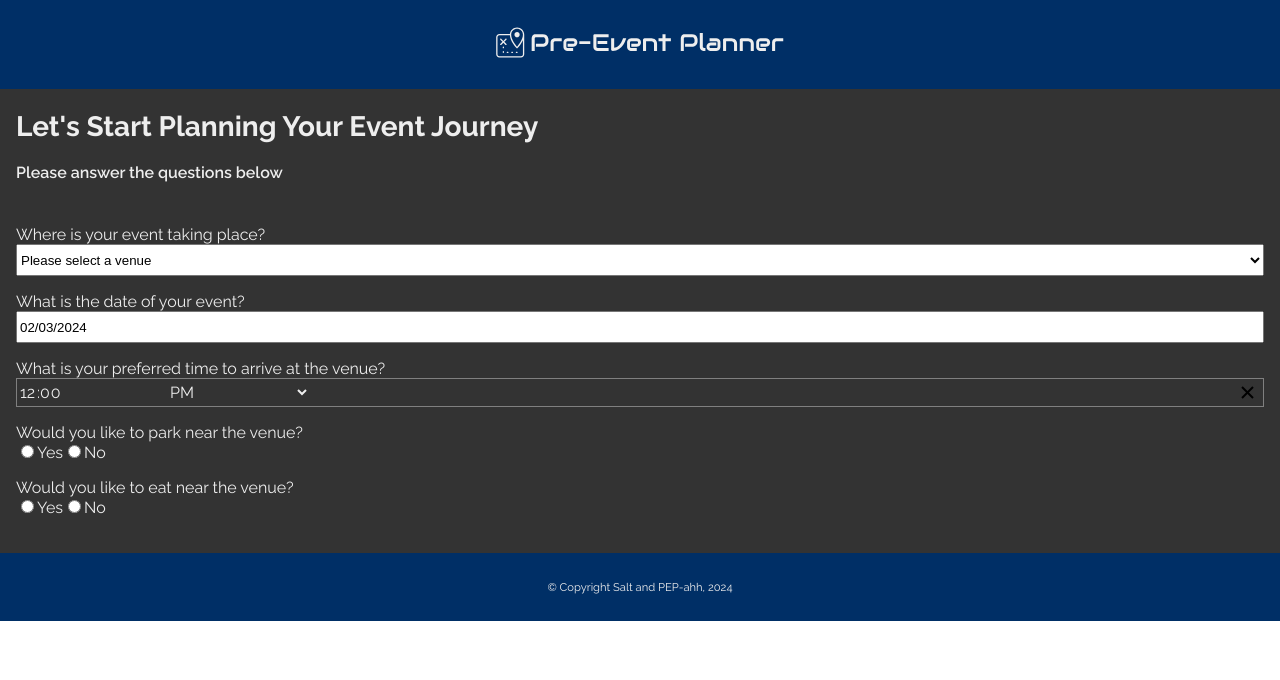
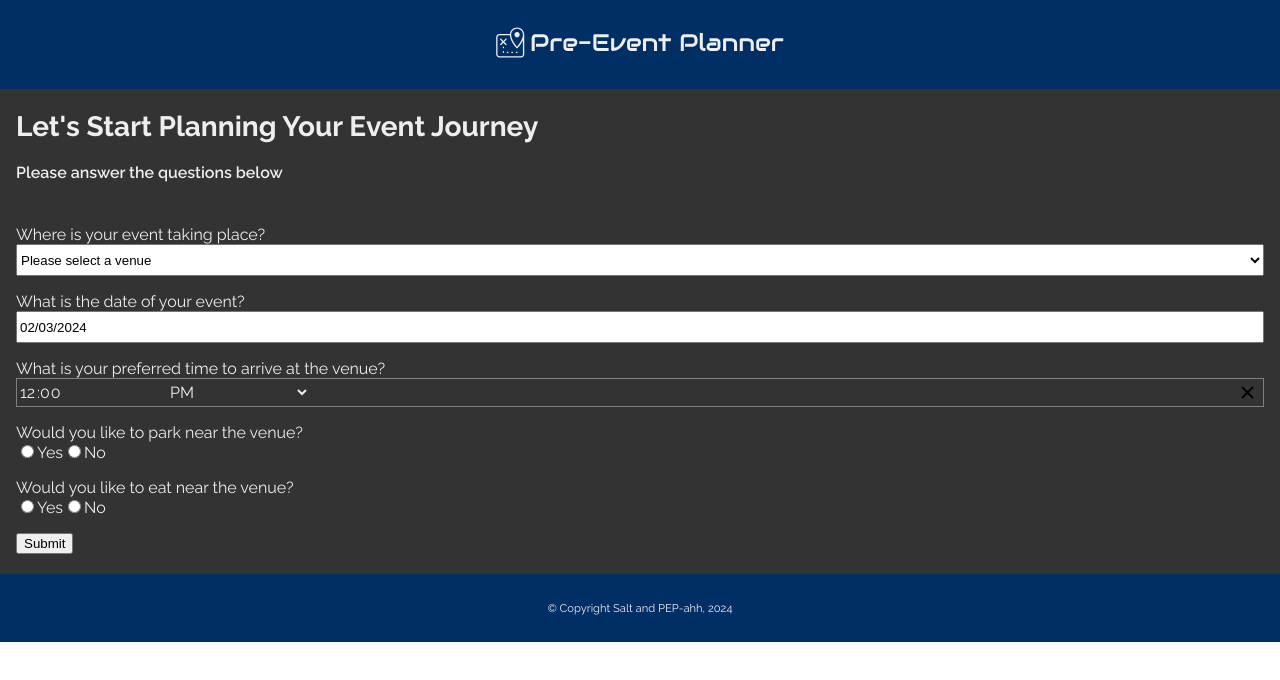
Before and after one commit to strawnz/cj-astronomo-capstone, a React (Create React App) app: page /form in a window 1280 px wide. Shown: the top 680 px of the page. Built offline with nearby package versions, Linux system fonts and the light colour scheme.

Commit message:
Add submit button

```diff
--- a/src/pages/ItineraryFormPage/ItineraryFormPage.js
+++ b/src/pages/ItineraryFormPage/ItineraryFormPage.js
@@ -169,6 +169,11 @@ function ItineraryFormPage() {
                             </div>
                         </article>
                     )}
+                    <div>
+                        <button>
+                            Submit
+                        </button>
+                    </div>
                 </form>
             </section>
         </main>
```
